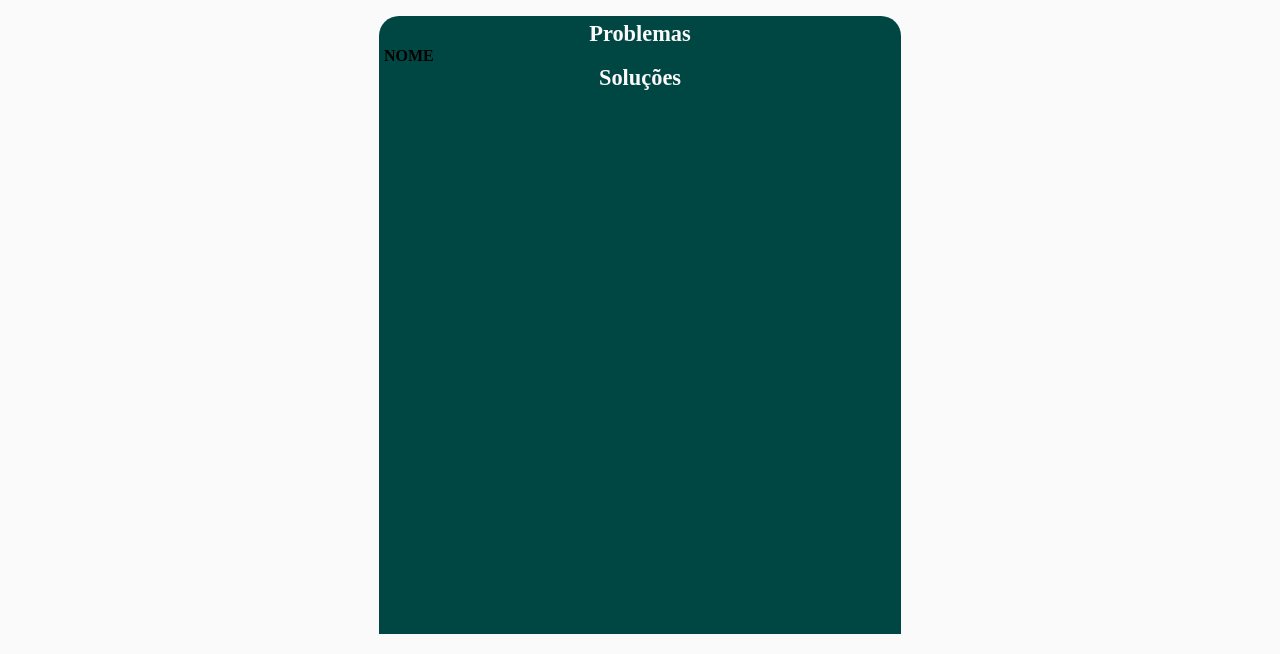
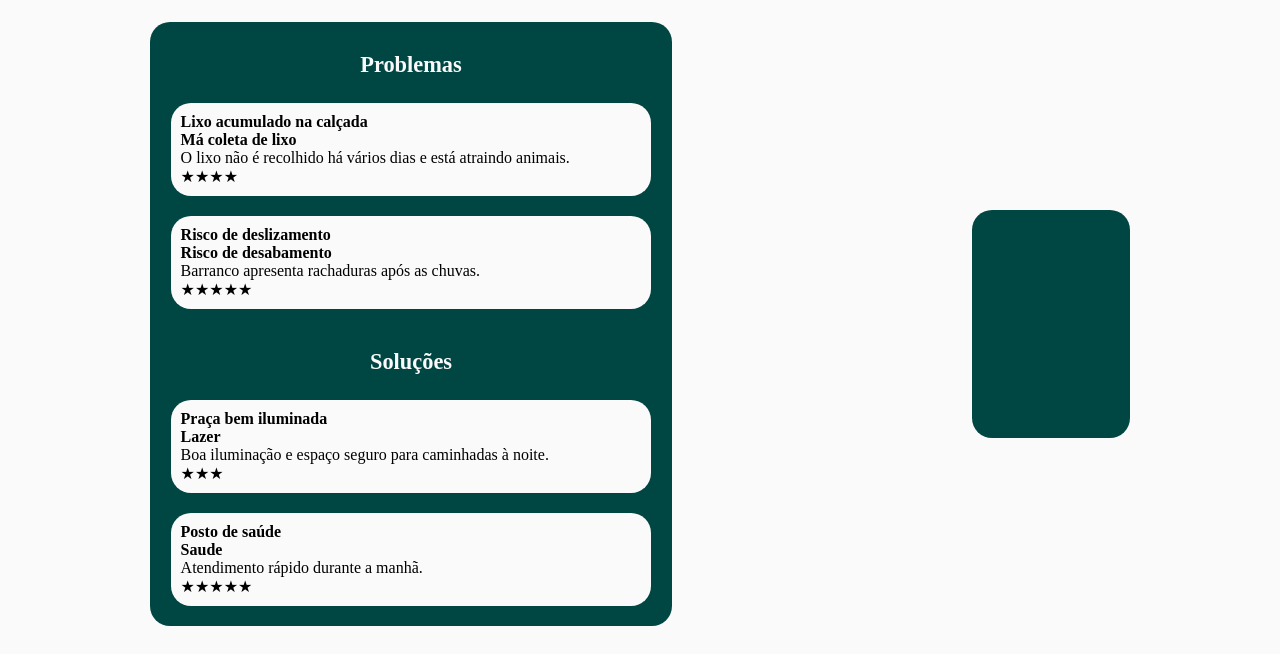
Before and after one commit to MaiwormGB/Hack-e-etica-2026, a plain HTML site: page Salva petrópolis/pages/lista.html in a window 1280 px wide. Shown: the part 146-800 px from the top of the page. Drawn offline with Linux system fonts and the light colour scheme.

Commit message:
envio de lista

```diff
--- /dev/null
+++ b/Salva petrópolis/dados/marcadores.json
@@ -0,0 +1,52 @@
+[
+    {
+        "titulo": "Lixo acumulado na calçada",
+        "arquetipo": "Problema",
+        "tipo": "Má coleta de lixo",
+        "bairro": "Centro",
+        "detalhamento": "O lixo não é recolhido há vários dias e está atraindo animais.",
+        "latitude": -22.5097,
+        "longitude": -43.1775,
+        "importancia": 4
+    },
+    {
+        "titulo": "Risco de deslizamento",
+        "arquetipo": "Problema",
+        "tipo": "Risco de desabamento",
+        "bairro": "Alto da Serra",
+        "detalhamento": "Barranco apresenta rachaduras após as chuvas.",
+        "latitude": -22.5148,
+        "longitude": -43.1862,
+        "importancia": 5
+    },
+    {
+        "titulo": "Praça bem iluminada",
+        "arquetipo": "Solução",
+        "tipo": "Lazer",
+        "bairro": "Centro",
+        "detalhamento": "Boa iluminação e espaço seguro para caminhadas à noite.",
+        "latitude": -22.5061,
+        "longitude": -43.1839,
+        "importancia": 3
+    },
+    {
+        "titulo": "Posto de saúde",
+        "arquetipo": "Solução",
+        "tipo": "Saude",
+        "bairro": "Quitandinha",
+        "detalhamento": "Atendimento rápido durante a manhã.",
+        "latitude": -22.5038,
+        "longitude": -43.1910,
+        "importancia": 5
+    },
+    {
+        "titulo": "Animal abandonado",
+        "arquetipo": "Problema",
+        "tipo": "Abuso animal",
+        "bairro": "Valparaíso",
+        "detalhamento": "Cão encontrado machucado próximo à praça.",
+        "latitude": -22.5174,
+        "longitude": -43.1730,
+        "importancia": 4
+    }
+]
--- a/Salva petrópolis/pages/lista.html
+++ b/Salva petrópolis/pages/lista.html
@@ -26,10 +26,10 @@
             <div class="buttons">
 
                 <button onclick="buscarLocal()" id="buscar" >Buscar</button>
-                <button onclick="mostrarPesquisa()">Pesquisar</button>
+                <button onclick="mostrarPesquisa()" id="pesquisarBtn">Pesquisar</button>
                 <button onclick="mudarLista()">Voltar</button>
 
-                <svg id="logo" width="82" height="100%">
+                <svg id="logo" viewBox="0 0 24 24" height="100%">
                     <image
                         href="../acervo/map-pin-alt-svgrepo-com.svg"
                         height="100%">
@@ -46,23 +46,21 @@
 
                 <div id="problemas">
 
-                    <h3>Problemas</h3>
-
-                    <div class="problema">
-
-                        <h4 class="problema_nome">NOME</h4>
-
-                        <p class=""></p>
-
-                    </div>
+                    <h3 class="titulo_lista">Problemas</h3>
 
                 </div>
 
                 <div id="solucoes">
 
-                    <h3>Soluções</h3>
+                    <h3 class="titulo_lista">Soluções</h3>
 
                 </div>
+
+            </div>
+
+            <div class="foco">
+
+
 
             </div>
 
--- a/Salva petrópolis/scripts/lista.js
+++ b/Salva petrópolis/scripts/lista.js
@@ -1,3 +1,73 @@
+let ocorrencias = [];
+
+function carregarLista() {
+
+    const problemas = document.getElementById("problemas");
+    const solucoes = document.getElementById("solucoes");
+
+    ocorrencias.forEach(item => {
+
+        const card = document.createElement("div");
+
+        card.className = "card";
+
+        card.innerHTML = `
+            <h4>${item.titulo}</h4>
+
+            <strong>${item.tipo}</strong>
+
+            <p>${item.detalhamento}</p>
+
+            <p>${"★".repeat(item.importancia)}</p>
+        `;
+
+        card.addEventListener("click", () => {
+
+        const foco = document.querySelector(".foco");
+
+        foco.innerHTML = `
+        <h2>${item.titulo}</h2>
+
+        <h3>${item.arquetipo}</h3>
+
+        <h4>${item.tipo}</h4>
+
+        <p>${item.detalhamento}</p>
+
+        <p>${"★".repeat(item.importancia)}</p>
+        `;
+
+    });
+
+        if(item.arquetipo === "Problema"){
+            problemas.appendChild(card);
+        }else{
+            solucoes.appendChild(card);
+        }
+
+    });
+
+}
+
+async function carregarDados() {
+
+    const resposta = await fetch("../dados/marcadores.json");
+    const dadosJson = await resposta.json();
+
+    const dadosSalvos = JSON.parse(
+        localStorage.getItem("ocorrencias")
+    ) || [];
+
+    ocorrencias = [
+        ...dadosJson,
+        ...dadosSalvos
+    ];
+
+    carregarLista();
+}
+
+carregarDados();
+
 
 function mudarLista(){
 
--- a/Salva petrópolis/styles/lista.css
+++ b/Salva petrópolis/styles/lista.css
@@ -14,24 +14,19 @@
 
 }
 
-body{
-
-    width: 100vw;
-    min-height:100dvh;
-    background-color: var(--cor-1);
-
+html, body{
+    width: 100%;
+    height: 100%;
 }
 
 
 .main{
-
     width: 100%;
-    height: 100%;
+    height: 100vh;
     display: flex;
     flex-direction: column;
-    justify-content: start;
+}
 
-}
 
 .header{
 
@@ -125,22 +120,81 @@ button:hover{
 }
 
 .container{
-
+    flex: 1;
+    height: 80vh;
     width: 100%;
-    height: 80vh;
     background-color: var(--cor-1);
     display: flex;
-    align-items: flex-end;
+    align-items: center;
     justify-content: space-around;
+}
+
+#lista{
+    padding: 5px;
+    height: 90%;
+    width: 40%;
+    background-color: var(--cor-2);
+    border-radius: 20px;
+    display: flex;
+    flex-direction: column;
+    align-items: center;
+    overflow: hidden;
+}
+
+.titulo_lista{
+
+    background-color: var(--cor-2);
+    padding: 5px;
+    border-radius: 20px;
+    color: var(--cor-1);
+    position: sticky;
+    top: 0px;
 
 }
 
-#lista{
+#problemas,
+#solucoes{
+    height:50%;
+    min-height:0;
+    width:100%;
+    display:flex;
+    flex-direction:column;
+    align-items:center;
+    gap:20px;
+    padding:20px;
+    overflow-y:auto;
+}
 
-    padding: 5px;
-    height: 95%;
-    width: 40%;
-    background-color: var(--cor-2);
-    border-radius: 20px 20px 0px 0px;
+.card{
+
+    width: 90%;
+    background-color: var(--cor-1);
+    padding: 10px;
+    border-radius: 20px;
 
 }
+
+::-webkit-scrollbar{
+
+    display: none;
+
+}
+
+.foco{
+
+    height: 30%;
+    min-height: 30%;
+    max-height: 80%;
+    min-width: 10%;
+    max-width: 50%;
+    display: flex;
+    flex-direction: column;
+    gap: 10px;
+    background-color: var(--cor-2);
+    color: var(--cor-1);
+    padding: 15px;
+    border-radius: 20px;
+    align-items: center;
+    justify-content: center;
+
+}
```
Also changed, not shown: Salva petrópolis/index.html (+9 -4 lines), Salva petrópolis/scripts/script.js (+54 -2 lines), Salva petrópolis/styles/style.css (+118 -1 lines).
